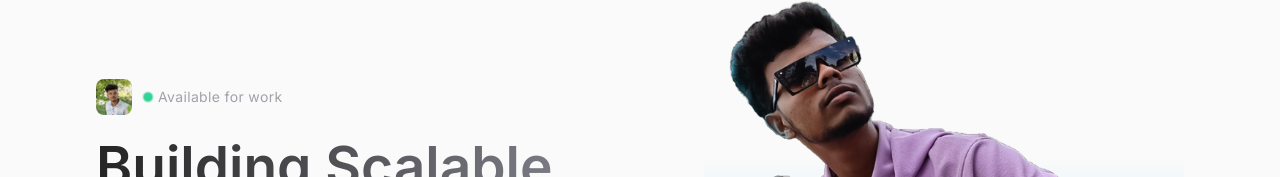
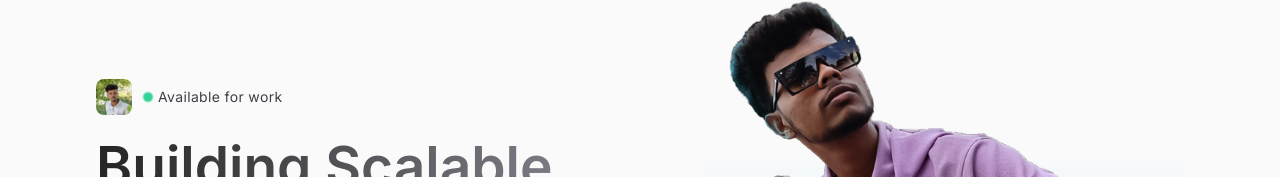
Before and after one commit to Giridharan629/Portfolio2.0, a React (Vite) app: page / in a window 1280 px wide. Shown: the part 193-370 px from the top of the page. Built offline with nearby package versions, Linux system fonts and the light colour scheme; the HTML template or start-up script is replaced by a standard one.

Commit message:
small text color adjustment

```diff
--- a/src/components/Hero.jsx
+++ b/src/components/Hero.jsx
@@ -17,7 +17,7 @@ const Hero = () => {
                 className=""
               />
             </figure>
-            <div className=" flex items-center gap-1.5 text-zinc-400 text-sm tracking-wide">
+            <div className=" status flex items-center gap-1.5 text-zinc-400 text-sm tracking-wide">
               <span className=" relative h-2 w-2 rounded-full bg-emerald-400">
                 <span className="absolute inset-0 rounded-full bg-emerald-400 animate-ping"></span>
               </span>
--- a/src/index.css
+++ b/src/index.css
@@ -147,6 +147,10 @@ body.night .skillCards figure{
   @apply text-zinc-800
 }
 
+.night #home .status{
+  @apply text-zinc-700
+}
+
 /* day */
 
 .menu-btn {
```
